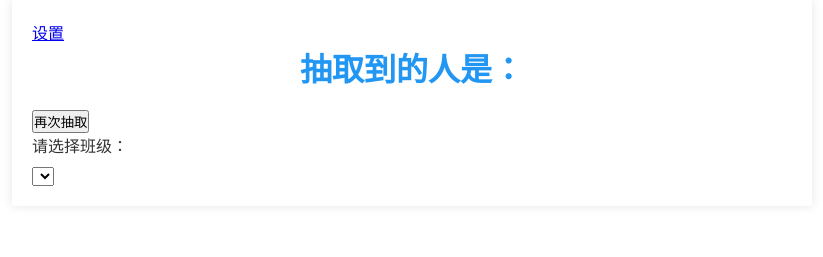
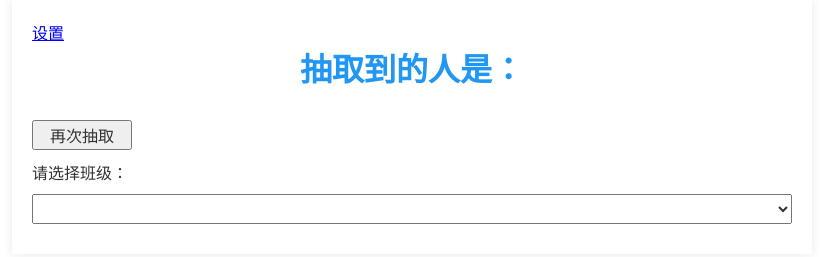
Before and after one commit to orange-nckname/random-student, a plain HTML site: page index.html in a window 1280 px wide. Shown: the whole page, without its empty margins (228-1051 px from the left). Drawn offline with Linux system fonts and the light colour scheme.

Commit message:
Update style.css

```diff
--- a/style.css
+++ b/style.css
@@ -42,4 +42,31 @@ input {
     color: #333333; /* 设置字体颜色为深灰色 */
     width: 100%; /* 设置宽度为100% */
     height: 30px; /* 设置高度为30px*/
+    margin-bottom: 0px; /* 设置下外边距为10px */
 }
+
+/* 定义选择框样式 */
+select {
+    font-family: "Arial", sans-serif; /* 设置字体为Arial或无衬线字体 */
+    font-size: 16px; /* 设置字体大小为16px */
+    color: #333333; /* 设置字体颜色为深灰色 */
+    width: 100%; /* 设置宽度为100% */
+    height: 30px; /* 设置高度为30px*/
+    margin-bottom: 10px; /* 设置下外边距为10px */
+}
+
+/* 定义按钮样式 */
+button {
+    font-family: "Arial", sans-serif; /* 设置字体为Arial或无衬线字体 */
+    font-size: 16px; /* 设置字体大小为16px */
+    color: #333333; /* 设置字体颜色为深灰色 */
+    width: 100px; /* 设置宽度为100% */
+    height: 30px; /* 设置高度为30px*/
+    margin-bottom: 10px; /* 设置下外边距为10px */
+    margin-top: 10px;
+}
+
+/* 定义结果样式 */
+#result {
+    font-size: 50px
+}
```
